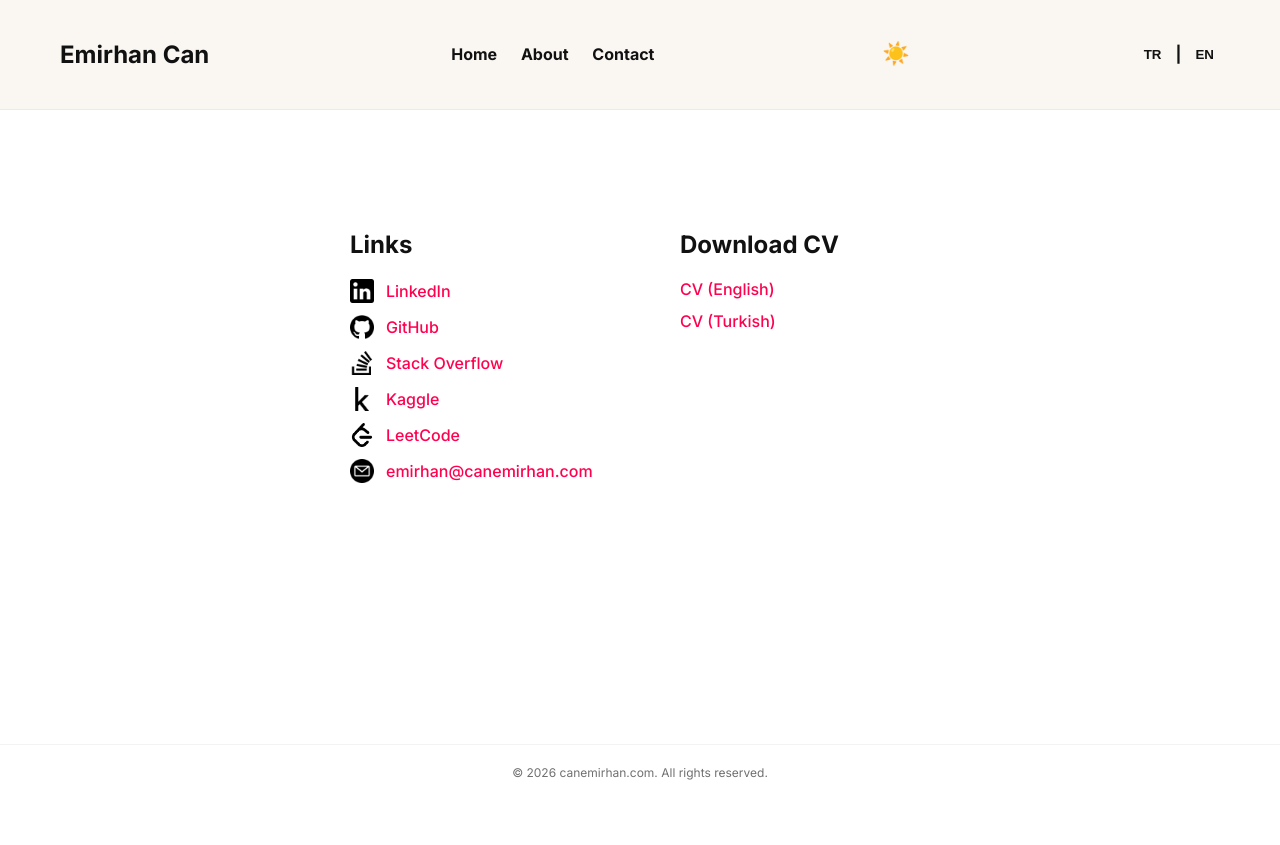
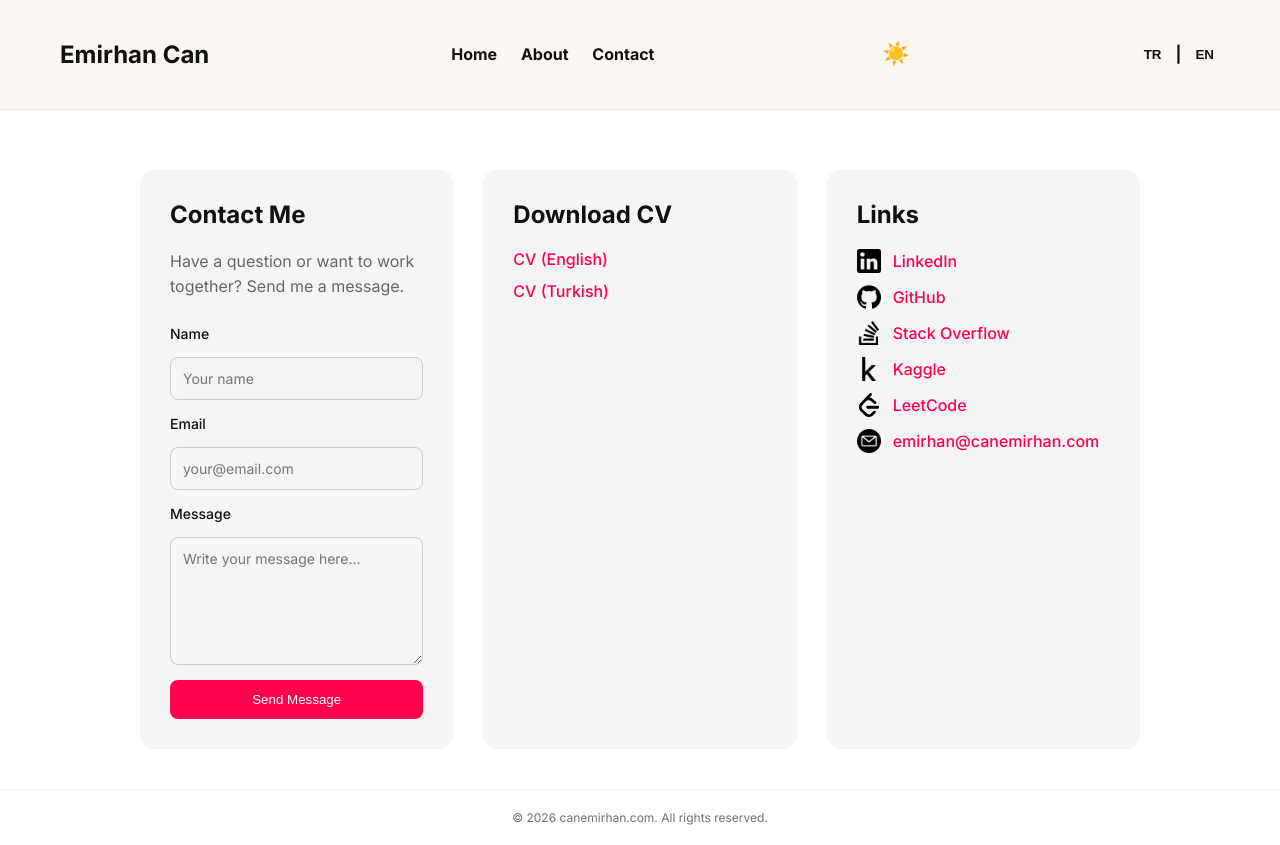
Before and after one commit to canemirhan/canemirhan-website, a plain HTML site: page contact.html in a window 1280 px wide. Before the commit the page ends 800 px from the top, so only its background shows below. Drawn offline with Linux system fonts and the light colour scheme.

Commit message:
new version

```diff
--- a/contact.html
+++ b/contact.html
@@ -52,30 +52,118 @@
 
     <main class="page-content">
       <section class="page">
-        <div class="contact-links-only">
-          <div class="social-media">
+        <div class="contact-container">
+          <div class="contact-left contact-panel">
+            <h2 data-en="Contact Me" data-tr="Bana Ulaşın">Contact Me</h2>
+            <p
+              class="contact-intro"
+              data-en="Have a question or want to work together? Send me a message."
+              data-tr="Bir sorunuz mu var veya birlikte çalışmak mı istiyorsunuz? Bana bir mesaj gönderin."
+            >
+              Have a question or want to work together? Send me a message.
+            </p>
+            <form
+              class="contact-form"
+              action="https://formspree.io/f/xzedqgkz"
+              method="post"
+            >
+              <label for="name" data-en="Name" data-tr="İsim">Name</label>
+              <input
+                id="name"
+                name="name"
+                type="text"
+                required
+                data-placeholder-en="Your name"
+                data-placeholder-tr="İsminiz"
+                placeholder="Your name"
+              />
+
+              <label for="email" data-en="Email" data-tr="E-posta">Email</label>
+              <input
+                id="email"
+                name="email"
+                type="email"
+                required
+                data-placeholder-en="your@email.com"
+                data-placeholder-tr="e-posta@adresiniz.com"
+                placeholder="your@email.com"
+              />
+
+              <label for="message" data-en="Message" data-tr="Mesaj">Message</label>
+              <textarea
+                id="message"
+                name="message"
+                rows="6"
+                required
+                data-placeholder-en="Write your message here..."
+                data-placeholder-tr="Mesajınızı buraya yazın..."
+                placeholder="Write your message here..."
+              ></textarea>
+              <input
+                type="hidden"
+                name="_subject"
+                value="New message from canemirhan.com"
+              />
+
+              <button
+                type="submit"
+                data-en="Send Message"
+                data-tr="Mesaj Gönder"
+              >
+                Send Message
+              </button>
+              <p
+                class="form-status"
+                role="status"
+                aria-live="polite"
+                hidden
+                data-success-en="Thanks! Your message has been sent."
+                data-success-tr="Teşekkürler! Mesajınız gönderildi."
+                data-error-en="Sorry, your message could not be sent. Please try again."
+                data-error-tr="Üzgünüz, mesajınız gönderilemedi. Lütfen tekrar deneyin."
+              ></p>
+            </form>
+          </div>
+
+          <div class="contact-right contact-panel cv-download">
+            <h2 data-en="Download CV" data-tr="CV İndir">Download CV</h2>
+            <ul>
+              <li>
+                <a
+                  href="static/files/emirhancan_cv_eng.pdf"
+                  download
+                  class="cv-attachment"
+                >
+                  <span data-en="CV (English)" data-tr="CV (İngilizce)"
+                    >CV (English)</span
+                  >
+                </a>
+              </li>
+              <li>
+                <a
+                  href="static/files/emirhancan_cv_tr.pdf"
+                  download
+                  class="cv-attachment"
+                >
+                  <span data-en="CV (Turkish)" data-tr="CV (Türkçe)"
+                    >CV (Turkish)</span
+                  >
+                </a>
+              </li>
+            </ul>
+          </div>
+          <div class="contact-panel social-media">
             <h2 data-en="Links" data-tr="Bağlantılar">Links</h2>
             <ul>
               <li>
-                <a
-                  href="https://www.linkedin.com/in/emirhan-can/"
-                  target="_blank"
-                >
-                  <img
-                    src="static/images/icons/linkedin.png"
-                    alt="LinkedIn"
-                    class="social-icon"
-                  />
+                <a href="https://www.linkedin.com/in/emirhan-can/" target="_blank">
+                  <img src="static/images/icons/linkedin.png" alt="LinkedIn" class="social-icon" />
                   LinkedIn
                 </a>
               </li>
               <li>
                 <a href="https://github.com/canemirhan" target="_blank">
-                  <img
-                    src="static/images/icons/github.png"
-                    alt="GitHub"
-                    class="social-icon"
-                  />
+                  <img src="static/images/icons/github.png" alt="GitHub" class="social-icon" />
                   GitHub
                 </a>
               </li>
@@ -124,34 +212,6 @@
               </li>
             </ul>
           </div>
-
-          <div class="cv-download">
-            <h2 data-en="Download CV" data-tr="CV İndir">Download CV</h2>
-            <ul>
-              <li>
-                <a
-                  href="static/files/emirhancan_cv_eng.pdf"
-                  download
-                  class="cv-attachment"
-                >
-                  <span data-en="CV (English)" data-tr="CV (İngilizce)"
-                    >CV (English)</span
-                  >
-                </a>
-              </li>
-              <li>
-                <a
-                  href="static/files/emirhancan_cv_tr.pdf"
-                  download
-                  class="cv-attachment"
-                >
-                  <span data-en="CV (Turkish)" data-tr="CV (Türkçe)"
-                    >CV (Turkish)</span
-                  >
-                </a>
-              </li>
-            </ul>
-          </div>
         </div>
       </section>
     </main>
@@ -167,6 +227,7 @@
 
     <script src="static/js/theme.js"></script>
     <script src="static/js/language.js"></script>
+    <script src="static/js/contact.js"></script>
     <script src="static/js/navigation.js"></script>
   </body>
 </html>
--- a/static/css/style.css
+++ b/static/css/style.css
@@ -211,11 +211,15 @@ body {
 }
 
 .contact-form {
-    max-width: 600px;
     display: flex;
     flex-direction: column;
     gap: 15px;
-    margin: 0 auto 60px auto;
+    margin: 25px 0 0;
+}
+
+.contact-form label {
+    font-size: 14px;
+    font-weight: 500;
 }
 
 .contact-form input,
@@ -226,6 +230,14 @@ body {
     font-size: 14px;
     background: var(--card-bg);
     color: var(--text-color);
+    font-family: inherit;
+    resize: vertical;
+}
+
+.contact-form input:focus,
+.contact-form textarea:focus {
+    outline: 2px solid var(--accent);
+    outline-offset: 1px;
 }
 
 .contact-form button {
@@ -243,24 +255,55 @@ body {
     opacity: 0.9;
 }
 
+.contact-form button:disabled {
+    cursor: wait;
+    opacity: 0.7;
+}
+
+.form-status {
+    margin: 0;
+    font-size: 14px;
+    line-height: 1.5;
+}
+
+.form-status.success {
+    color: #16803c;
+}
+
+.form-status.error {
+    color: #c62828;
+}
+
 .contact-container {
-    display: flex;
-    gap: 60px;
-    margin-top: 40px;
+    display: grid;
+    grid-template-columns: repeat(3, minmax(0, 1fr));
+    gap: 30px;
+    max-width: 1000px;
+    margin: 0 auto;
 }
 
 .contact-left {
-    flex: 1;
-    min-width: 300px;
+    min-width: 0;
 }
 
 .contact-right {
-    flex: 1;
-    min-width: 300px;
+    min-width: 0;
 }
 
-.contact-right > div {
-    margin-bottom: 40px;
+.contact-panel {
+    background: var(--card-bg);
+    border-radius: 14px;
+    padding: 30px;
+}
+
+.contact-panel h2 {
+    margin-top: 0;
+}
+
+.contact-intro {
+    line-height: 1.6;
+    color: #666;
+    margin-bottom: 0;
 }
 
 .social-media ul {
@@ -357,16 +400,15 @@ body {
     margin-bottom: 12px;
 }
 
-.contact-links-only {
-    display: flex;
-    gap: 80px;
-    margin-top: 40px;
-    justify-content: center;
-    flex-wrap: wrap;
-}
+@media (max-width: 700px) {
+    .contact-container {
+        flex-direction: column;
+        grid-template-columns: 1fr;
+    }
 
-.contact-links-only > div {
-    min-width: 250px;
+    .contact-panel {
+        padding: 24px;
+    }
 }
 
 @media (max-width: 900px) {
--- /dev/null
+++ b/static/js/contact.js
@@ -0,0 +1,49 @@
+document.addEventListener("submit", async (event) => {
+    const form = event.target.closest(".contact-form");
+    if (!form) {
+        return;
+    }
+
+    event.preventDefault();
+
+    const button = form.querySelector("button[type='submit']");
+    const status = form.querySelector(".form-status");
+    const lang = document.documentElement.getAttribute("data-lang") || "en";
+
+    if (!button || !status) {
+        return;
+    }
+
+    button.disabled = true;
+    status.hidden = true;
+    status.className = "form-status";
+
+    try {
+        const response = await fetch(form.action, {
+            method: "POST",
+            body: new FormData(form),
+            headers: {
+                Accept: "application/json"
+            }
+        });
+
+        if (!response.ok) {
+            throw new Error(`Form submission failed with status ${response.status}`);
+        }
+
+        form.reset();
+        status.textContent =
+            status.getAttribute(`data-success-${lang}`) ||
+            status.getAttribute("data-success-en");
+        status.classList.add("success");
+    } catch (error) {
+        console.error("Contact form submission failed:", error);
+        status.textContent =
+            status.getAttribute(`data-error-${lang}`) ||
+            status.getAttribute("data-error-en");
+        status.classList.add("error");
+    } finally {
+        status.hidden = false;
+        button.disabled = false;
+    }
+});
--- a/static/js/language.js
+++ b/static/js/language.js
@@ -44,7 +44,7 @@ function setLanguage(lang) {
 
     // Update form input placeholders
     document.querySelectorAll("[data-placeholder-en]").forEach(el => {
-        el.placeholder = el.dataset[`placeholder-${lang}`];
+        el.placeholder = el.getAttribute(`data-placeholder-${lang}`) || "";
     });
 
     document.documentElement.setAttribute("data-lang", lang);
```
Also changed, not shown: about.html (+3 -2 lines), index.html (+1 -0 lines).
